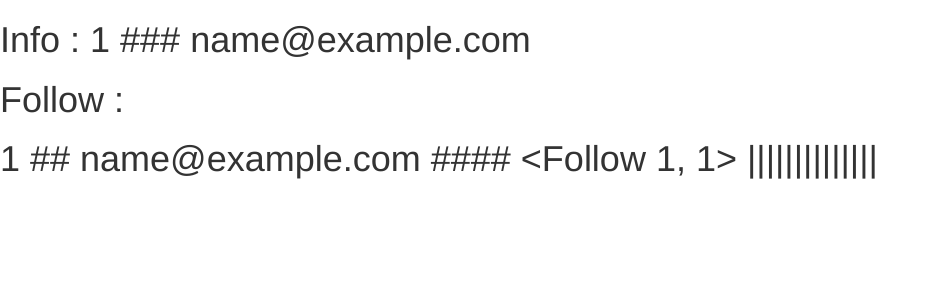
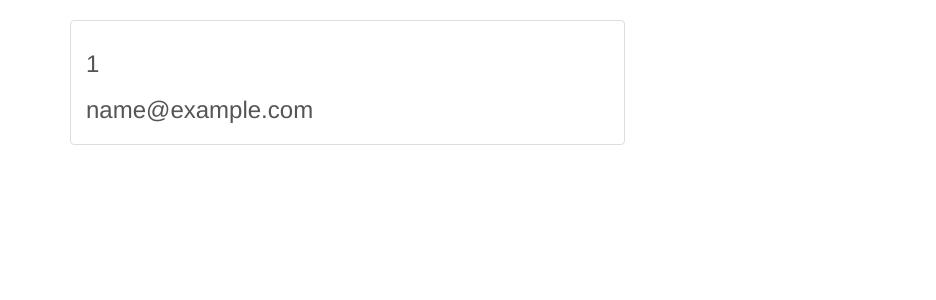
Before and after one commit to LittleTheFu/todo, a Flask app: page /user_info/1 in a window 1280 px wide. Shown: the part 52-352 px from the top of the page, without its empty margins (0-936 px from the left). Run offline with Flask 2, Linux system fonts and the light colour scheme; tables that the repository leaves empty hold one stand-in row (values such as "Sample post"); some libraries are stand-ins or nearby versions.

Commit message:
beautify user_info page

```diff
--- a/app/templates/user_info.html
+++ b/app/templates/user_info.html
@@ -2,13 +2,18 @@
 {% block title %}This is an example page{% endblock %}
 
 {% block page_body %}
-  <h1>Info  :  {{ id }} ### {{ email}}</h1>
-  <h1>Follow : <h1>
-
-  {% for follower in followers %}
-    {{ follower.to_user.id }} ## {{ follower.to_user.email }}
-    ####
-    {{ follower }}
-    ||||||||||||||
-  {% endfor %}
+  <div class="container">
+    <div class="row">
+      <div class="col-md-6">
+        <ul class="list-group">
+          {% for follower in followers %}
+            <a href="{{ url_for('.userInfo', id=follower.to_user.id) }}" class="list-group-item">
+              <h3>{{ follower.to_user.id }}</h3>
+              <h3>{{ follower.to_user.email }}</h3>
+            </a>
+          {% endfor %}
+        </ul>
+      </div>
+    </div>
+  </div>
 {% endblock %}
```
